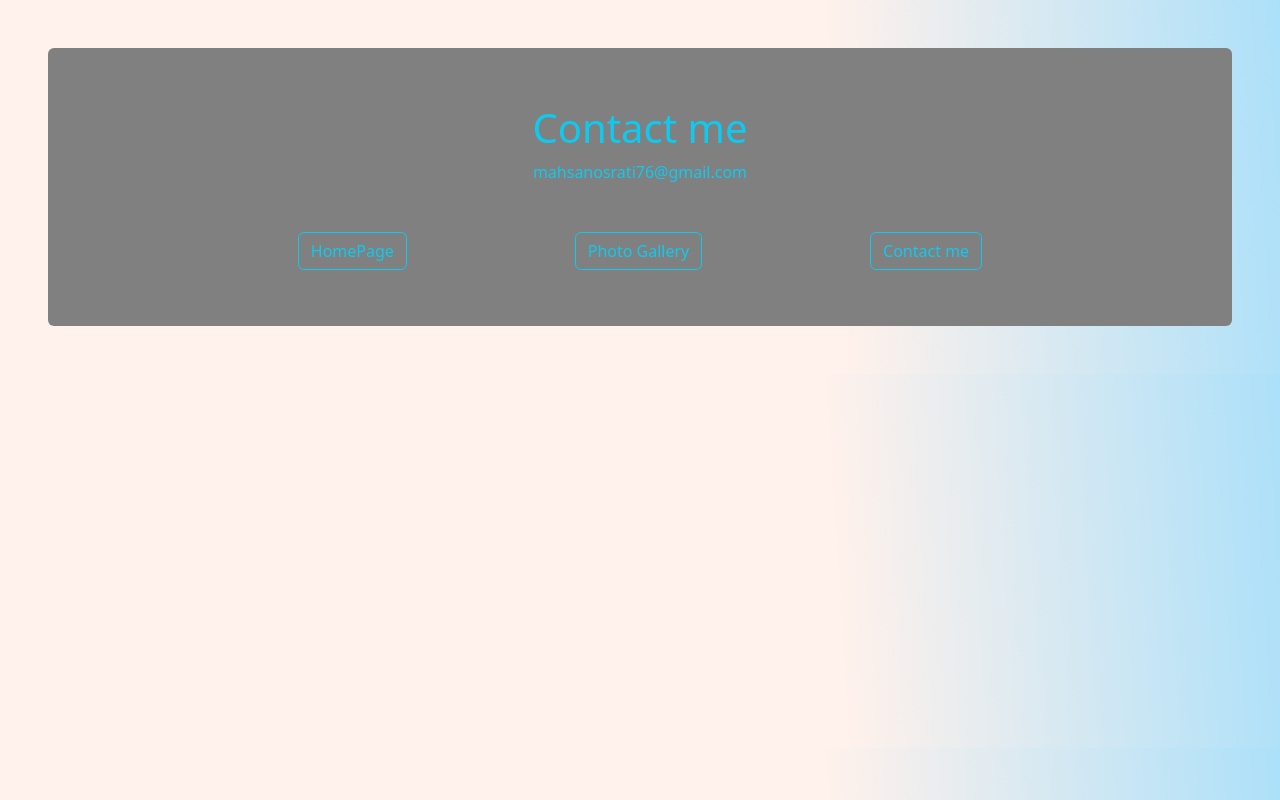
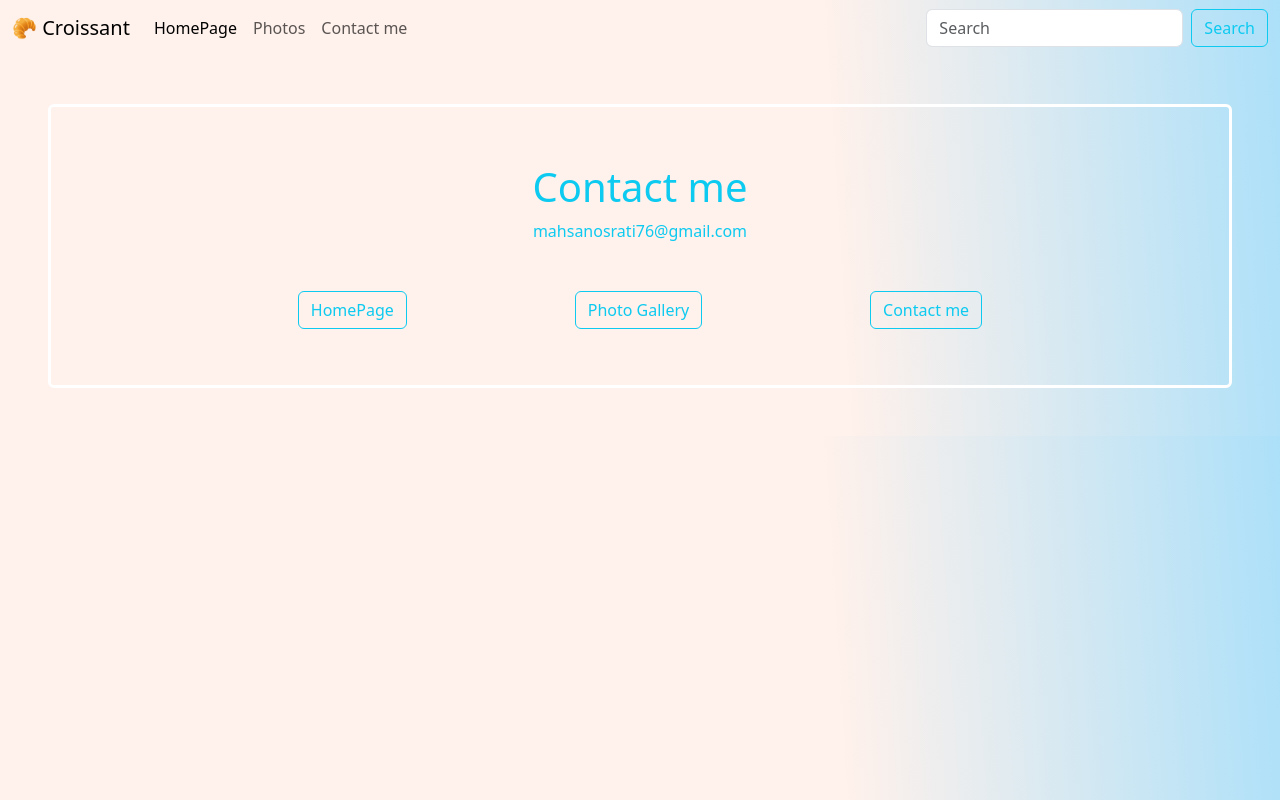
Before and after one commit to Mahy76/Croissant, a plain HTML site: page contact.html in a window 1280 px wide. Drawn offline with nearby package versions, Linux system fonts and the light colour scheme.

```diff
--- a/contact.html
+++ b/contact.html
@@ -13,6 +13,11 @@
       integrity="sha384-9ndCyUaIbzAi2FUVXJi0CjmCapSmO7SnpJef0486qhLnuZ2cdeRhO02iuK6FUUVM"
       crossorigin="anonymous"
     />
+    <script
+      src="https://cdn.jsdelivr.net/npm/bootstrap@5.3.0/dist/js/bootstrap.bundle.min.js"
+      integrity="sha384-geWF76RCwLtnZ8qwWowPQNguL3RmwHVBC9FhGdlKrxdiJJigb/j/68SIy3Te4Bkz"
+      crossorigin="anonymous"
+    ></script>
     <style>
       body {
         background-image: linear-gradient(0.24turn, #fff1eb 65%, #ace0f9 100%);
@@ -20,6 +25,46 @@
     </style>
   </head>
   <body>
+    <nav class="navbar navbar-expand-lg">
+      <div class="container-fluid">
+        <a class="navbar-brand" href="/">🥐 Croissant </a>
+        <button
+          class="navbar-toggler"
+          type="button"
+          data-bs-toggle="collapse"
+          data-bs-target="#navbarSupportedContent"
+          aria-controls="navbarSupportedContent"
+          aria-expanded="false"
+          aria-label="Toggle navigation"
+        >
+          <span class="navbar-toggler-icon"></span>
+        </button>
+        <div class="collapse navbar-collapse" id="navbarSupportedContent">
+          <ul class="navbar-nav me-auto mb-2 mb-lg-0">
+            <li class="nav-item">
+              <a class="nav-link active" aria-current="page" href="#"
+                >HomePage</a
+              >
+            </li>
+            <li class="nav-item">
+              <a class="nav-link" href="/photos.html">Photos</a>
+            </li>
+            <li class="nav-item">
+              <a class="nav-link" href="/contact.html">Contact me</a>
+            </li>
+          </ul>
+          <form class="d-flex" role="search">
+            <input
+              class="form-control me-2"
+              type="search"
+              placeholder="Search"
+              aria-label="Search"
+            />
+            <button class="btn btn-outline-info" type="submit">Search</button>
+          </form>
+        </div>
+      </div>
+    </nav>
     <div class="container3 m-5 p-2 rounded">
       <h1 class="d-flex justify-content-center mt-5 text-info">Contact me</h1>
       <a
--- a/css/styles.css
+++ b/css/styles.css
@@ -8,5 +8,5 @@
   color: #0dcaf0;
 }
 .container3 {
-  background-color: gray;
+  border: 3px solid white;
 }
```
Also changed, not shown: index.html (+52 -0 lines), photo.html (+45 -0 lines).
